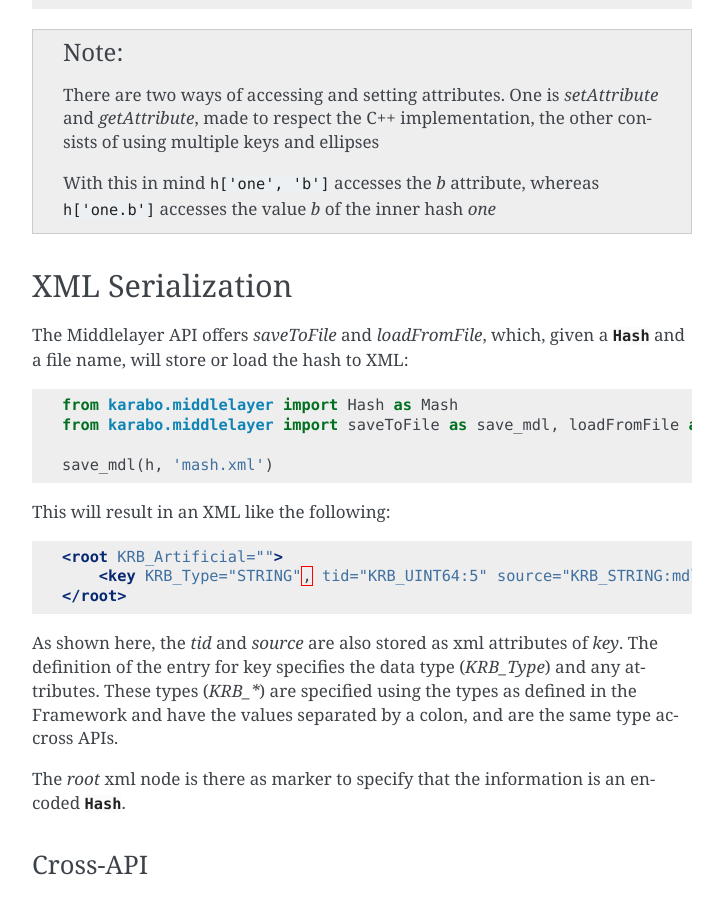
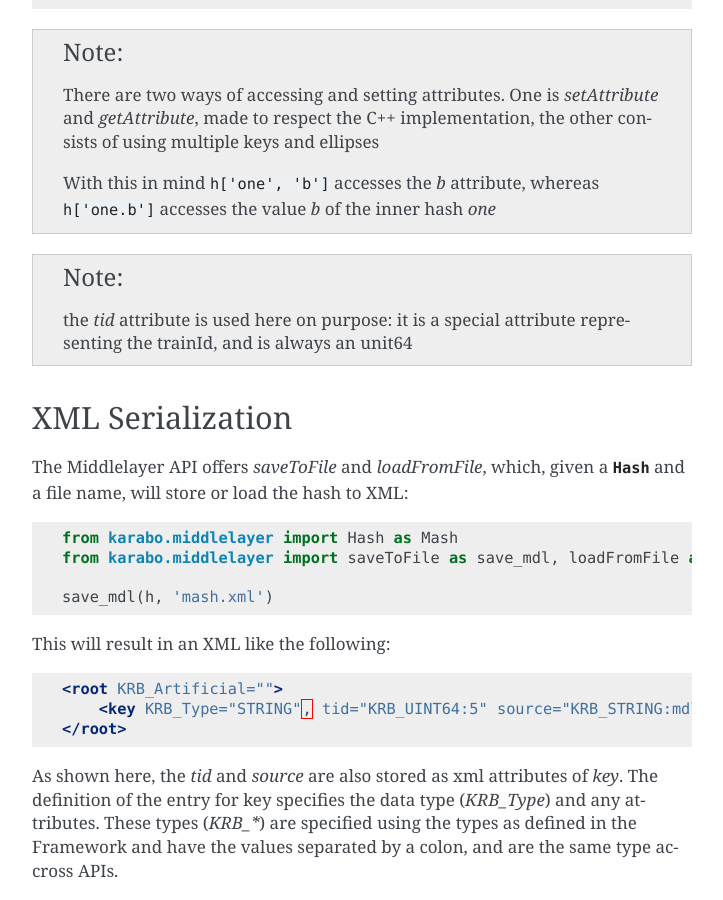
Before and after one commit to European-XFEL/howToMiddlelayer, a Sphinx documentation site: the page built from source/chap4/serialization.rst, in a window 1280 px wide and 900 px high, scrolled down 1131 px. Shown: the whole window, without its empty margins (388-1111 px from the left). Built offline with Sphinx 7.4.7, drawn with Linux system fonts in a browser that asks for light colours.

Commit message:
Add note on 'tid' attribute

```diff
--- a/source/chap4/serialization.rst
+++ b/source/chap4/serialization.rst
@@ -64,6 +64,10 @@ These attributes are also key-value pairs stored in a dictionary:
 
     With this in mind ``h['one', 'b']`` accesses the `b` attribute, whereas
     ``h['one.b']`` accesses the value `b` of the inner hash `one`
+
+.. note::
+    the `tid` attribute is used here on purpose: it is a special attribute
+    representing the trainId, and is always an unit64
 
 XML Serialization
 -----------------
```
